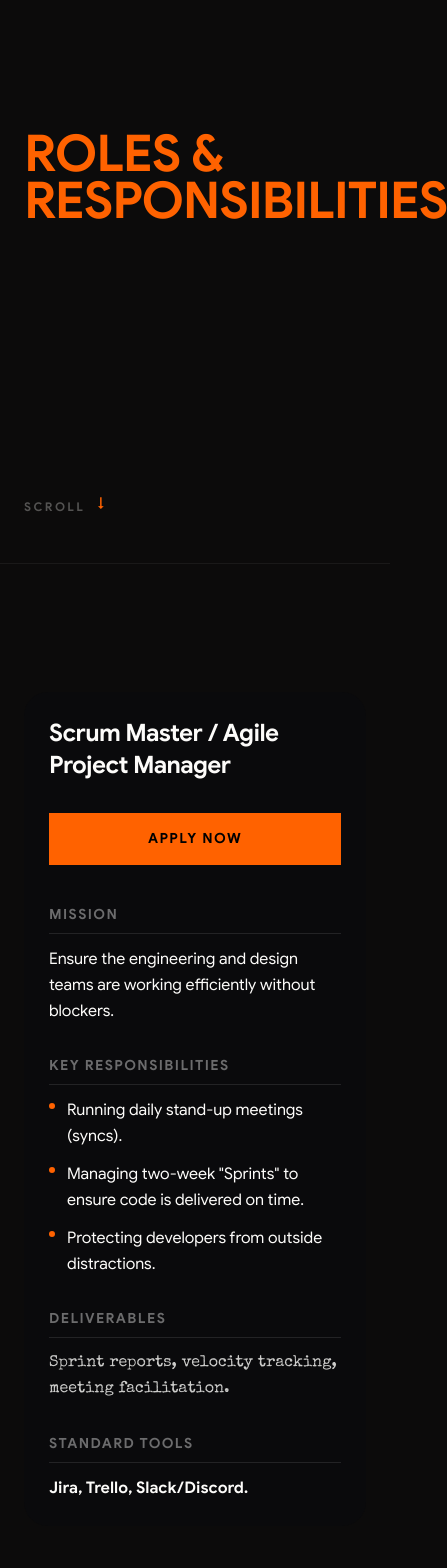
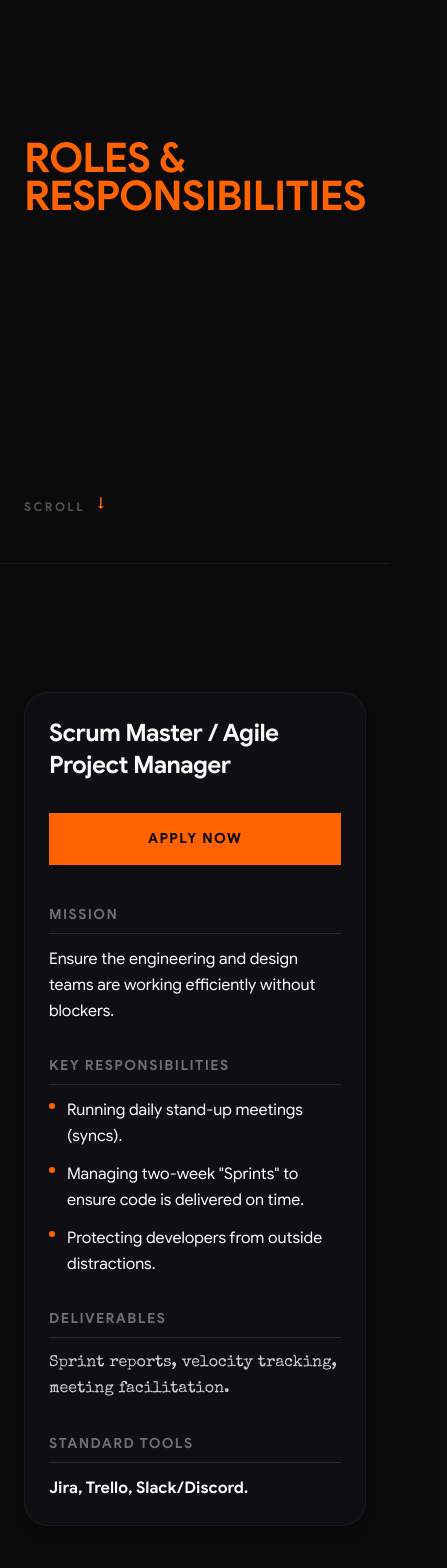
Before and after one commit to duskdynamicsproductions/elevate, a React (Vite) app: page /careers in a window 390 px wide. Shown: the part 280-1848 px from the top of the page, 447 px wide, since content can reach past the window. Built offline with nearby package versions, Linux system fonts and the light colour scheme; a web font is replaced by a local one.

Commit message:
style: Fix hero text clipping on mobile and increase role card visibility with distinct background and shadow

```diff
--- a/src/CareersPage.tsx
+++ b/src/CareersPage.tsx
@@ -165,7 +165,7 @@ export function CareersPage() {
       {/* ── Full Screen Hero ── */}
       <section className="relative flex h-svh min-h-[700px] w-full flex-col justify-center px-6 md:px-12 lg:px-20 bg-elevate-black border-b border-elevate-paper/[0.06]">
         <div className="max-w-4xl pt-24 md:pt-0">
-          <h1 className="mb-6 text-[13vw] sm:text-6xl font-black leading-[0.92] tracking-tight md:text-7xl lg:text-[100px] uppercase text-elevate-orange">
+          <h1 className="mb-6 text-[10.5vw] sm:text-6xl font-black leading-[0.92] tracking-tight md:text-7xl lg:text-[100px] uppercase text-elevate-orange">
             Roles &<br/>Responsibilities
           </h1>
         </div>
@@ -181,7 +181,7 @@ export function CareersPage() {
       <main className="pt-32 px-6 pb-32 md:px-12 lg:px-24 max-w-7xl mx-auto">
         <div className="space-y-16 md:space-y-24">
           {roles.map((role, index) => (
-            <div key={index} className="group relative bg-[#0a0a0c] p-6 sm:p-8 md:p-12 rounded-3xl border border-transparent hover:border-elevate-orange/50 transition-colors duration-500">
+            <div key={index} className="group relative bg-[#0f0f13] shadow-lg p-6 sm:p-8 md:p-12 rounded-3xl border border-elevate-paper/[0.05] hover:border-elevate-orange/50 transition-colors duration-500">
 
               <div className="flex flex-col md:flex-row md:items-start justify-between gap-6 md:gap-8 mb-10 md:mb-12">
                 <div>
```
